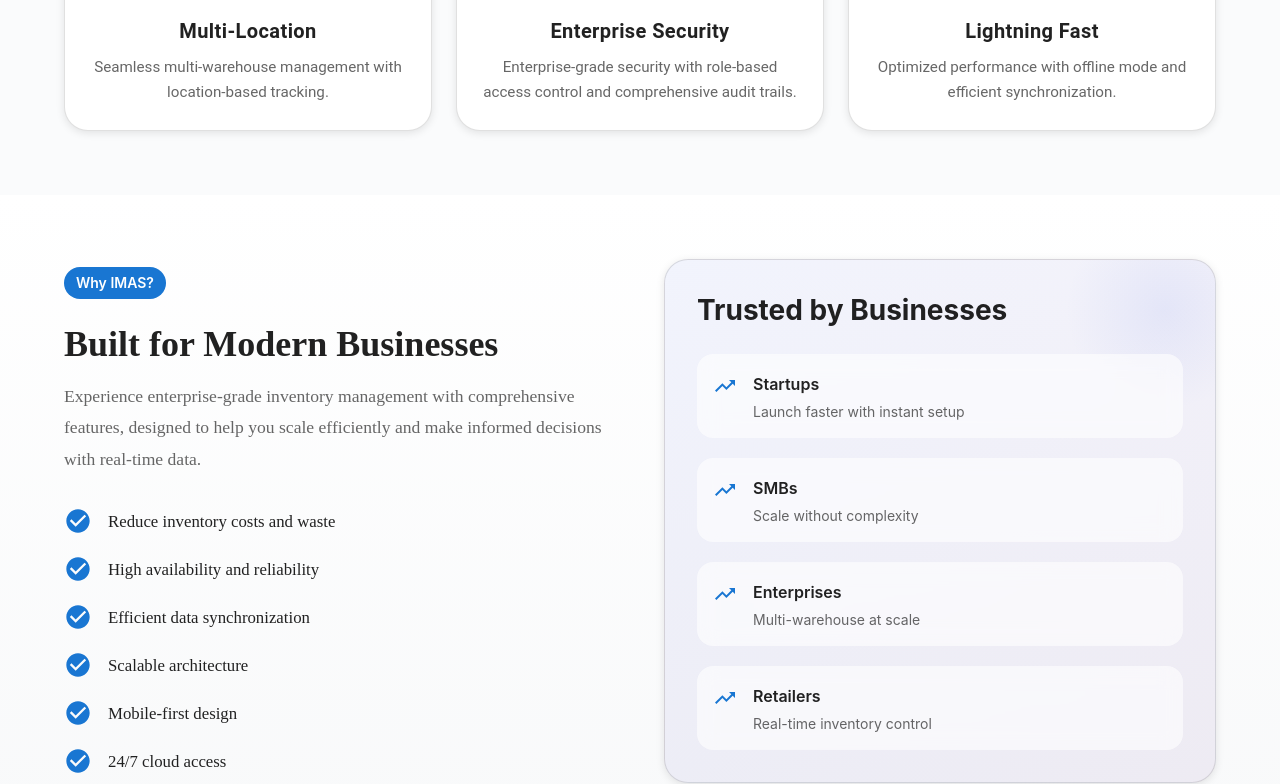
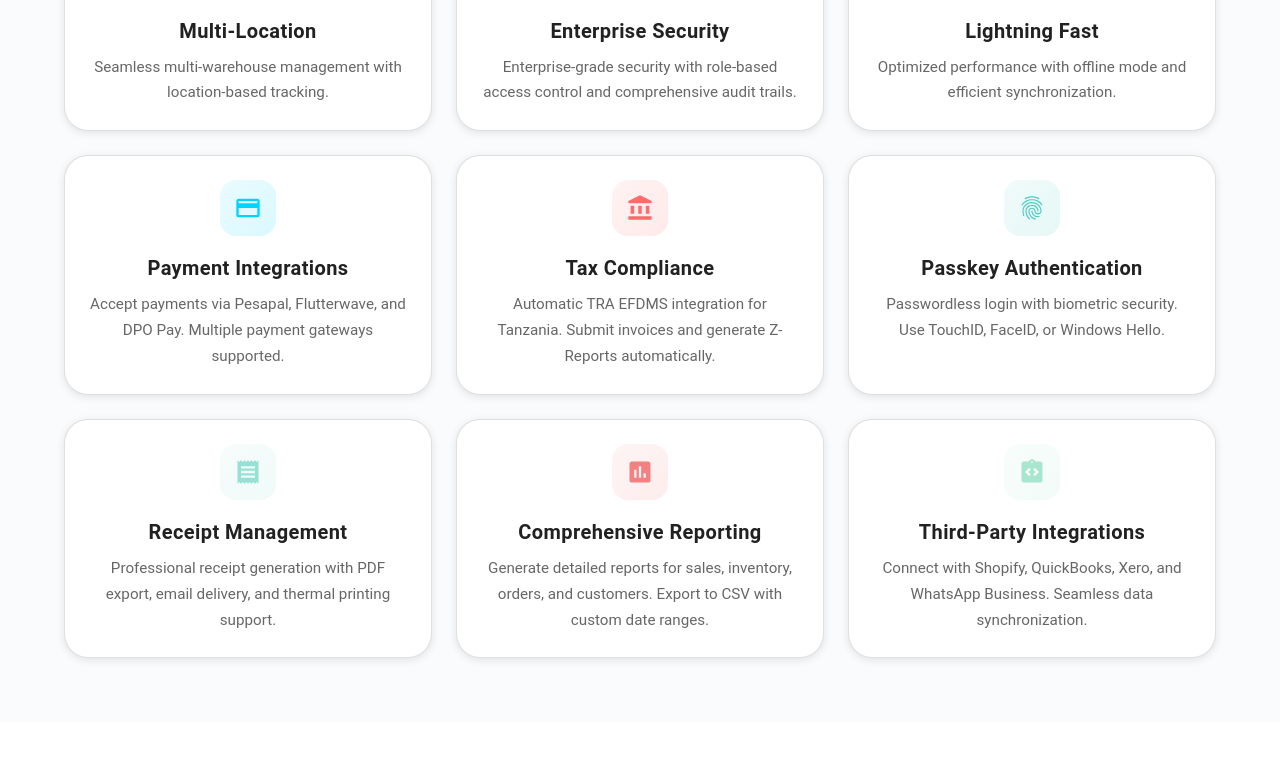
Before and after one commit to yakoboI/imas, a React (Vite) app in the folder frontend/web-app/: page / in a window 1280 px wide. Shown: the part 1040-1824 px from the top of the page. Built offline with nearby package versions, Linux system fonts and the light colour scheme; no server answers.

Commit message:
Update landing page: add 6 new features and enhance Why IMAS section

```diff
--- a/frontend/web-app/src/pages/Landing.jsx
+++ b/frontend/web-app/src/pages/Landing.jsx
@@ -24,6 +24,12 @@ import {
   TrendingUp,
   CheckCircle,
   ArrowForward,
+  Payment,
+  Receipt,
+  Fingerprint,
+  Assessment,
+  IntegrationInstructions,
+  AccountBalance,
 } from '@mui/icons-material';
 import SEO from '../components/SEO';
 
@@ -64,15 +70,57 @@ const features = [
     description: 'Optimized performance with offline mode and efficient synchronization.',
     color: '#fa709a',
   },
+  {
+    icon: <Payment />,
+    title: 'Payment Integrations',
+    description: 'Accept payments via Pesapal, Flutterwave, and DPO Pay. Multiple payment gateways supported.',
+    color: '#00d4ff',
+  },
+  {
+    icon: <AccountBalance />,
+    title: 'Tax Compliance',
+    description: 'Automatic TRA EFDMS integration for Tanzania. Submit invoices and generate Z-Reports automatically.',
+    color: '#ff6b6b',
+  },
+  {
+    icon: <Fingerprint />,
+    title: 'Passkey Authentication',
+    description: 'Passwordless login with biometric security. Use TouchID, FaceID, or Windows Hello.',
+    color: '#4ecdc4',
+  },
+  {
+    icon: <Receipt />,
+    title: 'Receipt Management',
+    description: 'Professional receipt generation with PDF export, email delivery, and thermal printing support.',
+    color: '#95e1d3',
+  },
+  {
+    icon: <Assessment />,
+    title: 'Comprehensive Reporting',
+    description: 'Generate detailed reports for sales, inventory, orders, and customers. Export to CSV with custom date ranges.',
+    color: '#f38181',
+  },
+  {
+    icon: <IntegrationInstructions />,
+    title: 'Third-Party Integrations',
+    description: 'Connect with Shopify, QuickBooks, Xero, and WhatsApp Business. Seamless data synchronization.',
+    color: '#a8e6cf',
+  },
 ];
 
 const benefits = [
   'Reduce inventory costs and waste',
+  'Accept payments via multiple gateways (Pesapal, Flutterwave, DPO)',
+  'Automatic tax compliance with TRA EFDMS integration',
+  'Passwordless login with biometric security (Passkeys)',
+  'Professional receipt generation with PDF export',
+  'Comprehensive reporting with CSV export',
+  'Integrate with Shopify, QuickBooks, Xero, and WhatsApp',
   'High availability and reliability',
   'Efficient data synchronization',
-  'Scalable architecture',
-  'Mobile-first design',
-  '24/7 cloud access',
+  'Scalable multi-tenant architecture',
+  'Mobile-first responsive design',
+  '24/7 cloud access from anywhere',
 ];
 
 function Landing() {
@@ -263,7 +311,7 @@ function Landing() {
 
         <Grid container spacing={{ xs: 1.5, sm: 2, md: 3 }}>
           {features.map((feature, index) => (
-            <Grid item xs={4} sm={4} md={4} key={index}>
+            <Grid item xs={6} sm={6} md={4} key={index}>
               <Card
                 sx={{
                   height: '100%',
@@ -391,8 +439,9 @@ function Landing() {
                   fontFamily: '"Lucida Handwriting", cursive',
                 }}
               >
-                Experience enterprise-grade inventory management with comprehensive features,
-                designed to help you scale efficiently and make informed decisions with real-time data.
+                Experience enterprise-grade inventory management with comprehensive features including payment integrations,
+                tax compliance automation, passwordless authentication, and seamless third-party connections.
+                Designed to help you scale efficiently and make informed decisions with real-time data and advanced analytics.
               </Typography>
               <Box sx={{ display: 'flex', flexDirection: 'column', gap: 2.5 }}>
                 {benefits.map((benefit, index) => (
@@ -465,10 +514,12 @@ function Landing() {
                 </Typography>
                 <Grid container spacing={{ xs: 1.5, sm: 2, md: 2.5 }} sx={{ position: 'relative', zIndex: 1 }}>
                   {[
-                    { label: 'Startups', desc: 'Launch faster with instant setup' },
-                    { label: 'SMBs', desc: 'Scale without complexity' },
-                    { label: 'Enterprises', desc: 'Multi-warehouse at scale' },
-                    { label: 'Retailers', desc: 'Real-time inventory control' },
+                    { label: 'Startups', desc: 'Launch faster with instant setup and payment integrations' },
+                    { label: 'SMBs', desc: 'Scale without complexity with comprehensive reporting' },
+                    { label: 'Enterprises', desc: 'Multi-warehouse at scale with tax compliance' },
+                    { label: 'Retailers', desc: 'Real-time inventory control with receipt management' },
+                    { label: 'E-commerce', desc: 'Sync with Shopify and manage orders seamlessly' },
+                    { label: 'Accounting', desc: 'Integrate with QuickBooks and Xero automatically' },
                   ].map((item, idx) => (
                     <Grid item xs={6} sm={6} md={12} key={idx}>
                       <Box
```
